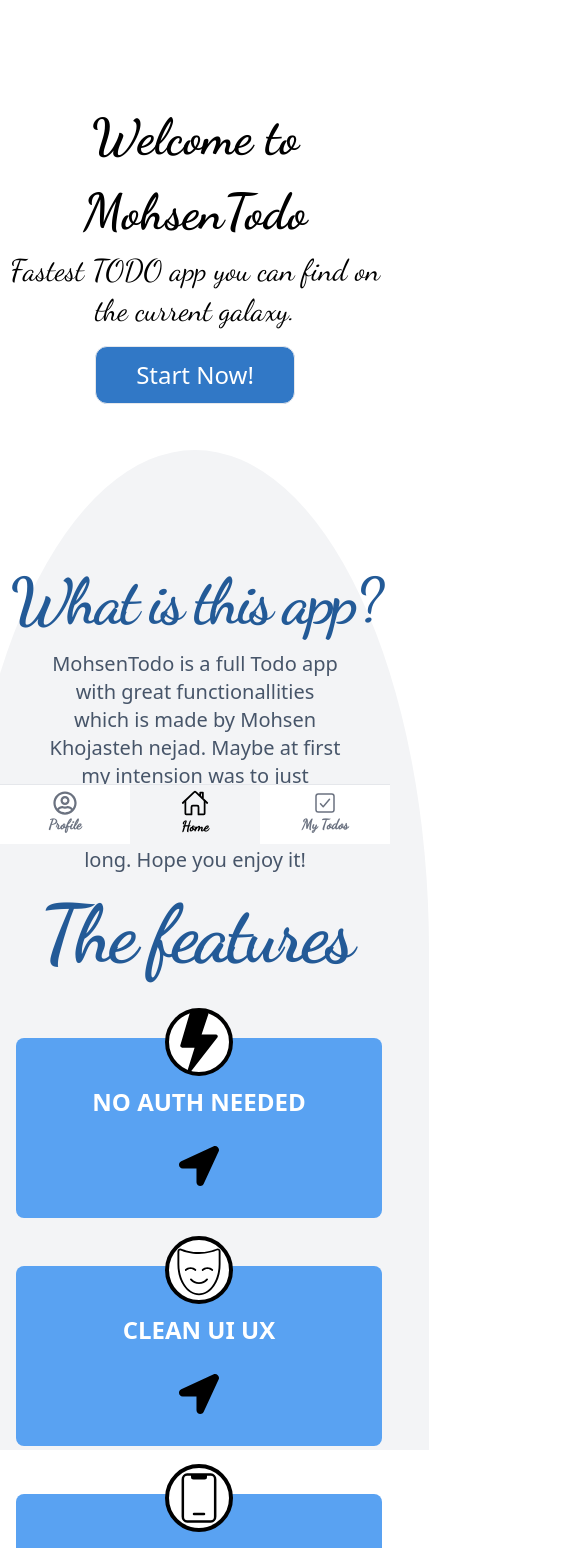
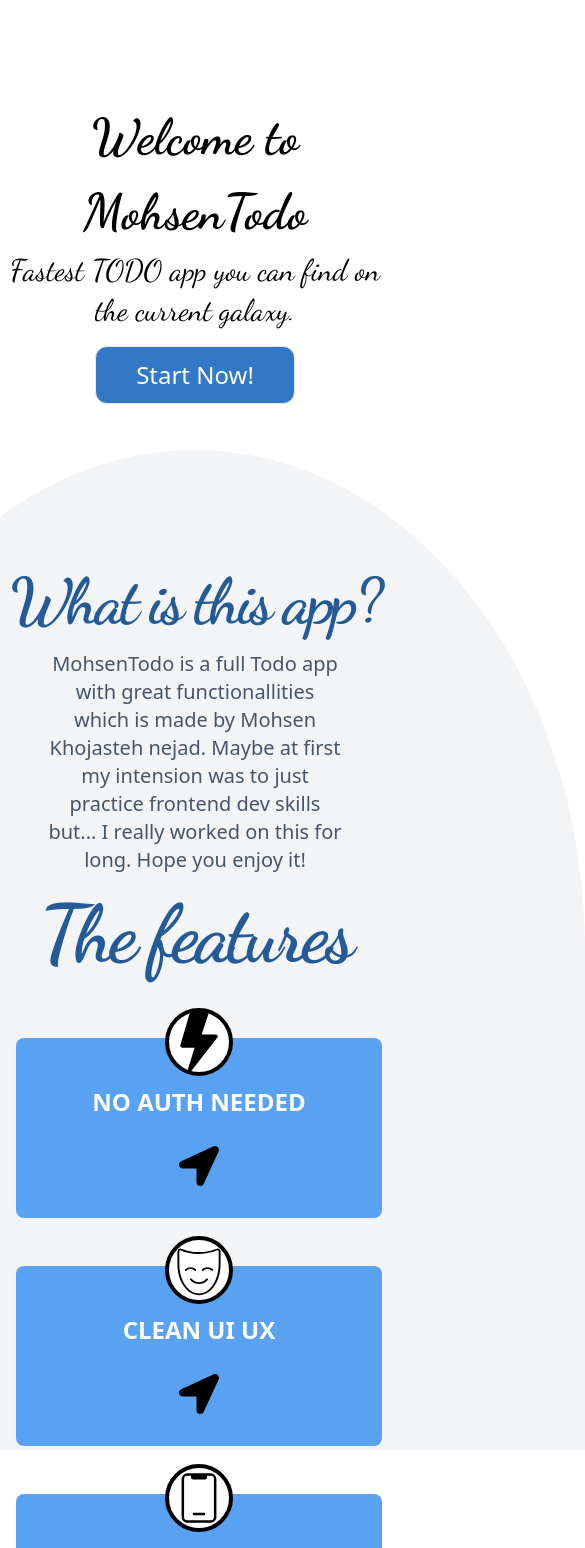
Before and after one commit to MohsenDorado/mohsentodo, a Next.js app: page / in a window 390 px wide. Shown: the top 1548 px of the page, 585 px wide, since content can reach past the window. Built offline with nearby package versions, Linux system fonts and the light colour scheme; a web font is replaced by a local one.

Commit message:
a try for mobile design

```diff
--- a/app/components/Curved.tsx
+++ b/app/components/Curved.tsx
@@ -2,7 +2,7 @@ import React from "react";
 
 const Curved = () => {
   return (
-    <div className="absolute top-0 left-0 w-full h-[1000px] bg-[#f3f4f6] mt-[450px]  z-10 scaled"></div>
+    <div className="absolute top-0 left-0 w-full h-[1000px] bg-[#f3f4f6] mt-[450px] scaledsm   z-10 scaled"></div>
   );
 };
 
--- a/app/globals.css
+++ b/app/globals.css
@@ -87,3 +87,12 @@ html {
 
 
  }
+ @media (max-width: 768px) {
+  .scaledsm{
+    border-radius: 50% 50% 0% 0%;
+    transform: scaleX(2);
+
+
+
+  }
+ }
--- a/app/layout.tsx
+++ b/app/layout.tsx
@@ -21,7 +21,6 @@ export default function RootLayout({
     <body className="">
       <Header/>
       {children}
-      <MobileFooter/>
 
     </body>
   </html>
```
